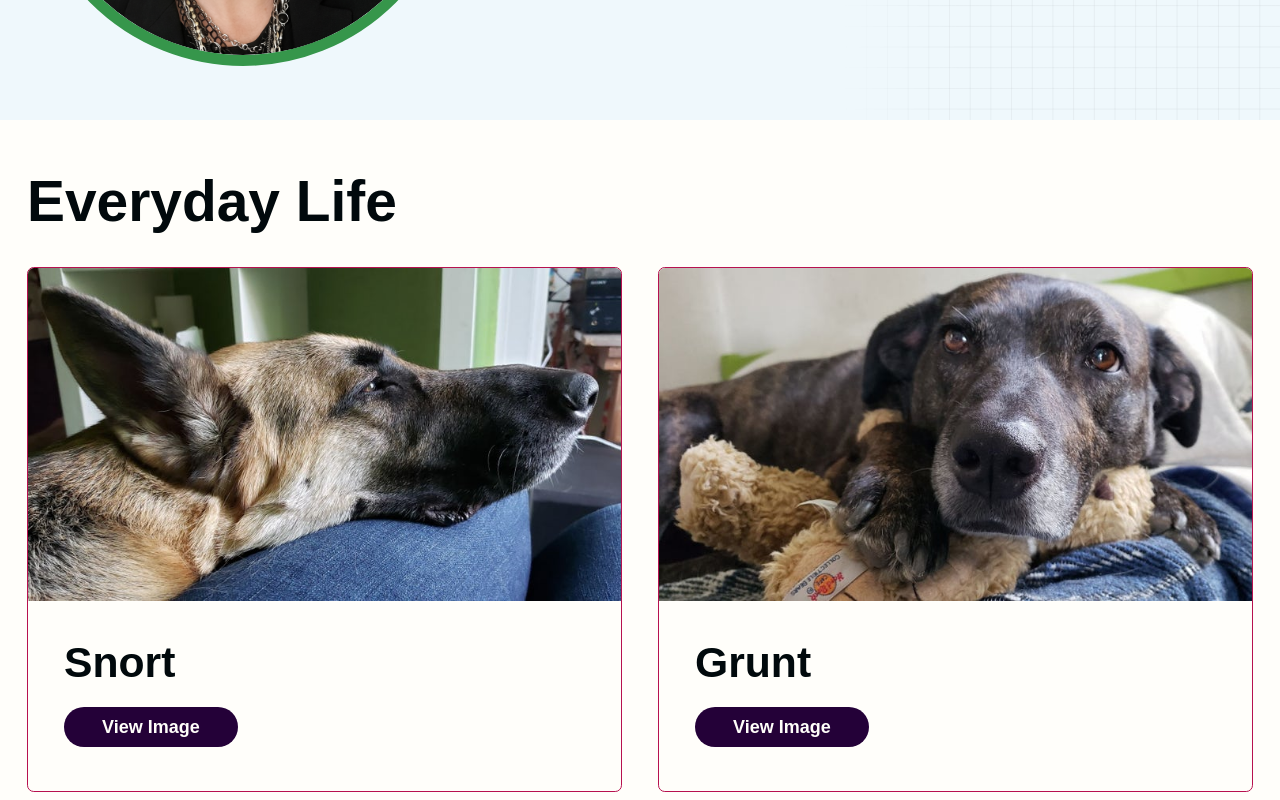
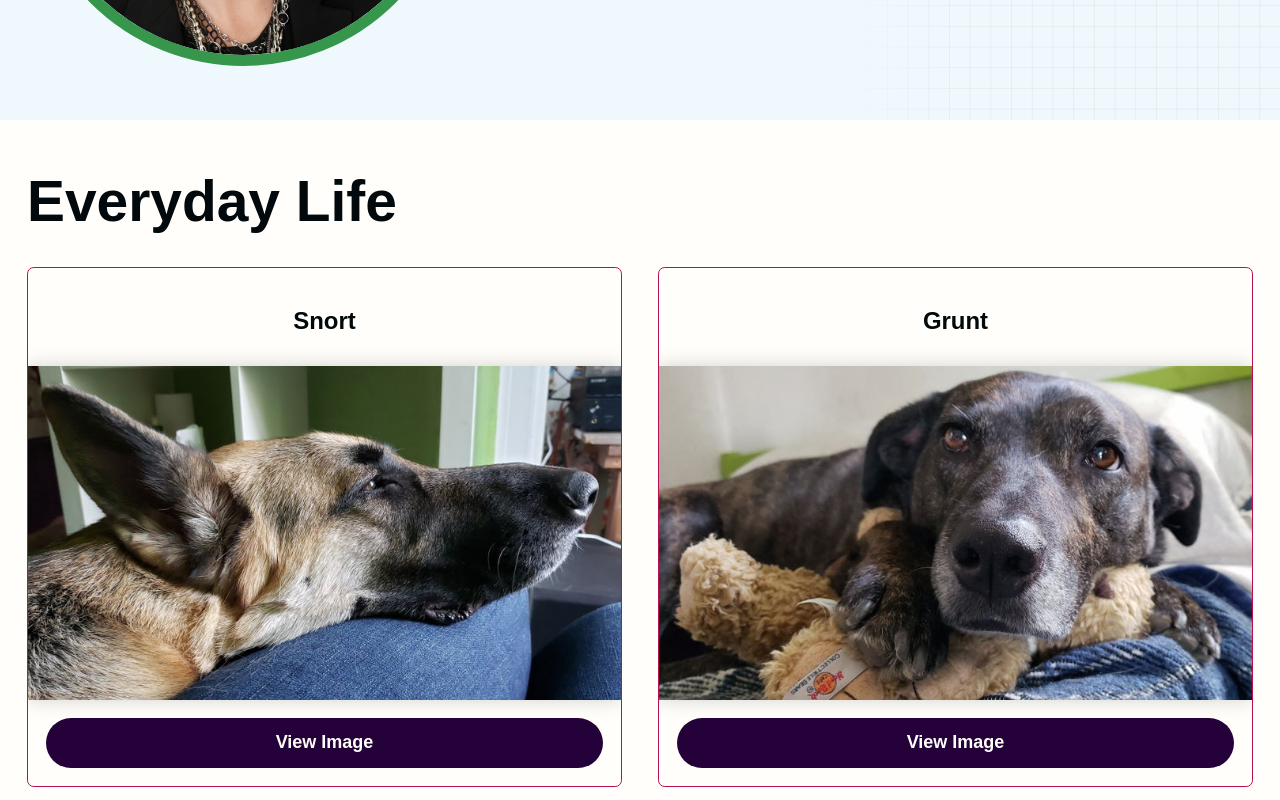
Before and after one commit to sforschen/asylum, a Next.js app: page /about in a window 1280 px wide. Shown: the part 760-1560 px from the top of the page. Built offline with nearby package versions, Linux system fonts and the light colour scheme.

Commit message:
Refine portfolio card layout

```diff
--- a/app/globals.css
+++ b/app/globals.css
@@ -1425,6 +1425,10 @@ main .section.highlight-red.cta-section > .page-container.page-section-content::
 }
 
 .gallery-card-image {
+  width: 100%;
+  border-top: var(--border-width-thin) solid var(--clr-black);
+  border-bottom: var(--border-width-thin) solid var(--clr-black);
+  box-shadow: 0 0 1rem rgb(1 9 12 / 0.18);
   line-height: 0;
 }
 
@@ -1442,18 +1446,84 @@ main .section.highlight-red.cta-section > .page-container.page-section-content::
   object-fit: cover;
 }
 
+.gallery-card-title {
+  display: flex;
+  align-items: center;
+  justify-content: center;
+  min-height: calc(var(--heading-font-size-xs) * 2.24);
+  margin: var(--spc-ms) var(--spc-s) var(--spc-s);
+  font-size: var(--heading-font-size-xs);
+  line-height: 1.12;
+  text-align: center;
+}
+
+.gallery-card-media {
+  position: relative;
+}
+
 .gallery-card-body {
-  margin: var(--spc-m);
-}
-
-.portfolio-page .gallery-card-body h3 {
-  font-size: var(--heading-font-size-xs);
+  display: grid;
+  gap: var(--spc-xs);
+  margin: var(--spc-s);
+  text-align: center;
+}
+
+.gallery-card-body > * {
+  margin-bottom: 0;
+}
+
+.gallery-card-note {
+  position: absolute;
+  right: 0;
+  bottom: var(--border-width-thin);
+  left: 0;
+  z-index: 2;
+  padding: 0.3rem var(--spc-s);
+  background-color: rgb(1 9 12 / 0.78);
+  color: var(--clr-white);
+  font-size: var(--body-font-size-s);
+  line-height: 1.2;
+  text-align: center;
+}
+
+.gallery-card-note a {
+  color: var(--clr-white);
+  font-weight: 700;
+  text-decoration: underline;
+  text-decoration-thickness: var(--underline-height);
+  text-underline-offset: 0.15em;
+}
+
+.gallery-card-note a:hover,
+.gallery-card-note a:focus-visible {
+  color: var(--clr-light-orange);
+}
+
+.gallery-card-actions {
+  display: grid;
+  gap: var(--spc-xs);
+}
+
+.gallery-card-actions p {
+  margin-bottom: 0;
+}
+
+.gallery-card-actions a.button:any-link {
+  display: inline-flex;
+  align-items: center;
+  justify-content: center;
+  box-sizing: border-box;
+  width: 100%;
+  min-height: 2.75rem;
+  padding-top: 0;
+  padding-bottom: 0;
+  line-height: 1.2;
+  text-align: center;
 }
 
 .gallery-card-related-experience {
-  margin-top: var(--spc-xs);
-  margin-bottom: 0;
   font-size: var(--body-font-size-s);
+  text-align: center;
 }
 
 .gallery-card-related-experience a {
--- a/components/GallerySection.tsx
+++ b/components/GallerySection.tsx
@@ -99,6 +99,10 @@ export default function GallerySection({ id, title, intro, items, sectionClassNa
 
             return (
             <li key={`${id}-${item.title}-${index}`}>
+              <h3 className="gallery-card-title">
+                <strong>{item.title}</strong>
+              </h3>
+              <div className="gallery-card-media">
                 <MediaModalImage
                   buttonClassName="gallery-card-image media-modal-image-button"
                   modalSrc={modalLink?.href}
@@ -115,18 +119,17 @@ export default function GallerySection({ id, title, intro, items, sectionClassNa
                   loading={eagerFirstImage && index === 0 ? "eager" : undefined}
                   sizes="(min-width: 960px) 33vw, (min-width: 792px) 50vw, 100vw"
                 />
-              <div className="gallery-card-body">
-                <h3>
-                  <strong>{item.title}</strong>
-                </h3>
                 {item.note ? (
-                  <p>
+                  <p className="gallery-card-note">
                     {item.note.text}{" "}
                     <a href={item.note.href} target="_blank" rel="noreferrer">
                       {item.note.label}
                     </a>
                   </p>
                 ) : null}
+              </div>
+              <div className="gallery-card-body">
+                <div className="gallery-card-actions">
                   {item.links.map((link) => (
                     <GalleryLink
                       key={link.href}
@@ -135,6 +138,7 @@ export default function GallerySection({ id, title, intro, items, sectionClassNa
                       experienceLabel={item.experienceLabel}
                     />
                   ))}
+                </div>
                 {item.experienceHref && item.experienceLabel ? (
                   <p className="gallery-card-related-experience">
                     Related experience:{" "}
```
Lines whose indentation alone changed are shown as unchanged.
